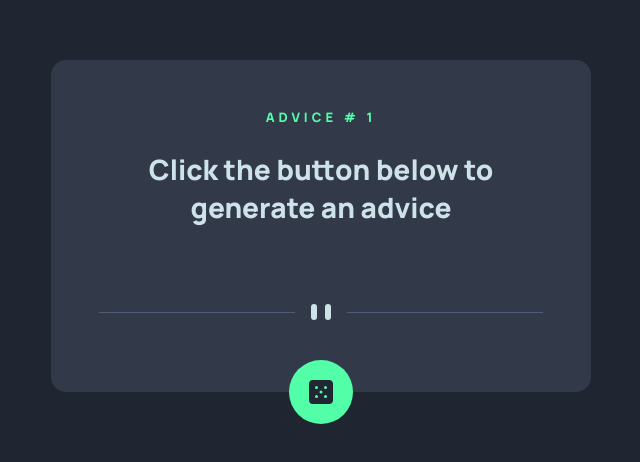
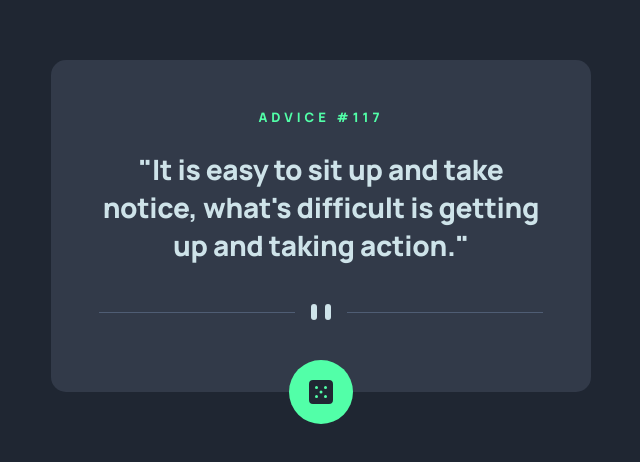
Before and after one commit to ds174/advice_generator_app, a plain HTML site: page index.html in a window 1280 px wide. Shown: the part 174-636 px from the top of the page, without its empty margins (319-959 px from the left). Drawn offline with Linux system fonts and the light colour scheme.

Commit message:
modified first advice

```diff
--- a/index.html
+++ b/index.html
@@ -26,10 +26,11 @@
   <body>
     <main>
       <div class="container">
-        <h1 class="advice_id" id="advice_id">Advice # 1</h1>
+        <h1 class="advice_id" id="advice_id">Advice #117</h1>
 
         <div class="advice" id="advice">
-          Click the button below to generate an advice
+          "It is easy to sit up and take notice, what's difficult is getting up
+          and taking action."
         </div>
 
         <picture>
--- a/script.js
+++ b/script.js
@@ -12,7 +12,7 @@ async function getAdvice() {
   const response = await fetch(apiURL, options);
   const data = await response.json();
 
-  advice_id.innerText = "Advice # " + data.slip.id;
+  advice_id.innerText = "Advice #" + data.slip.id;
   function first() {
     if (data.slip.advice.length > 100) {
       var change = document.getElementById("advice");
--- a/style.css
+++ b/style.css
@@ -31,10 +31,14 @@ body {
 }
 
 .advice {
+  font-family: "Manrope", sans-serif;
+  font-weight: 200;
   font-size: 1.75rem;
   color: hsl(193, 38%, 86%);
   margin-top: 1.5rem;
   text-align: center;
+  line-height: 2.375rem;
+  letter-spacing: -0.3px;
 }
 
 .img {
```
